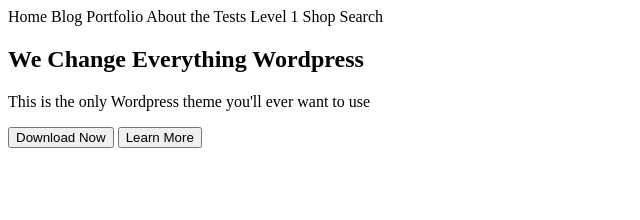
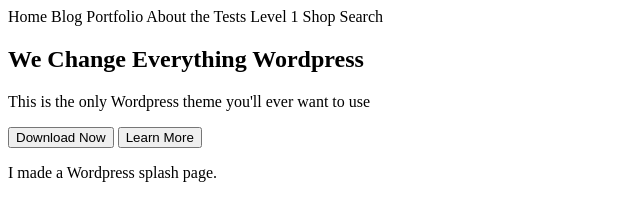
Before and after one commit to Estultz731/wordpress-splash, a plain HTML site: page index.html in a window 1280 px wide. Shown: the whole page, without its empty margins (0-640 px from the left). Drawn offline with Linux system fonts and the light colour scheme.

Commit message:
added text

```diff
--- a/index.html
+++ b/index.html
@@ -29,6 +29,8 @@
 
       <button>Download Now</button>
       <button>Learn More</button>
+
+      <p>I made a Wordpress splash page.</p>
         <script src="" async defer></script>
     </body>
 </html>
```
